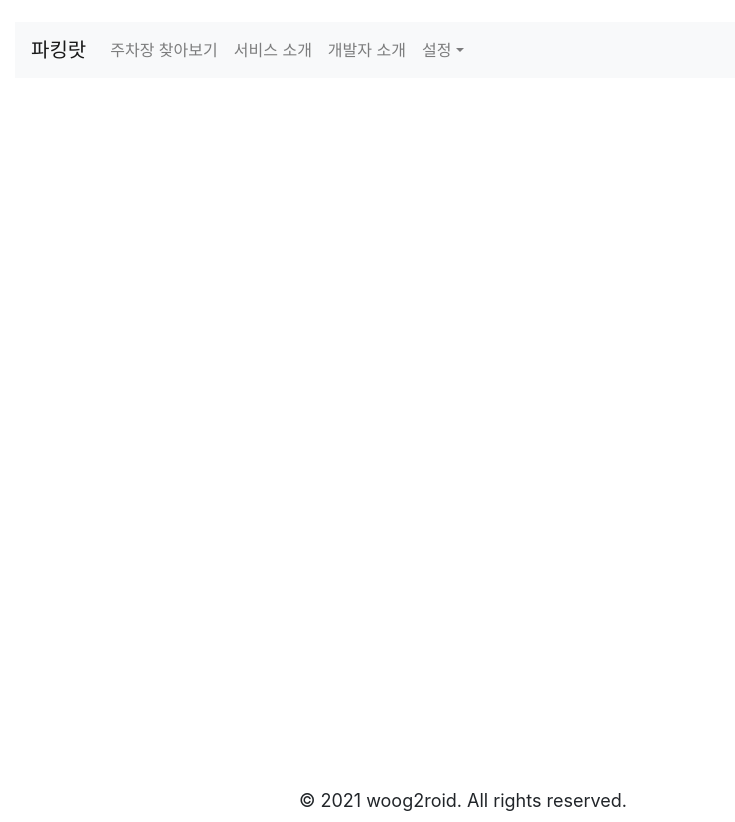
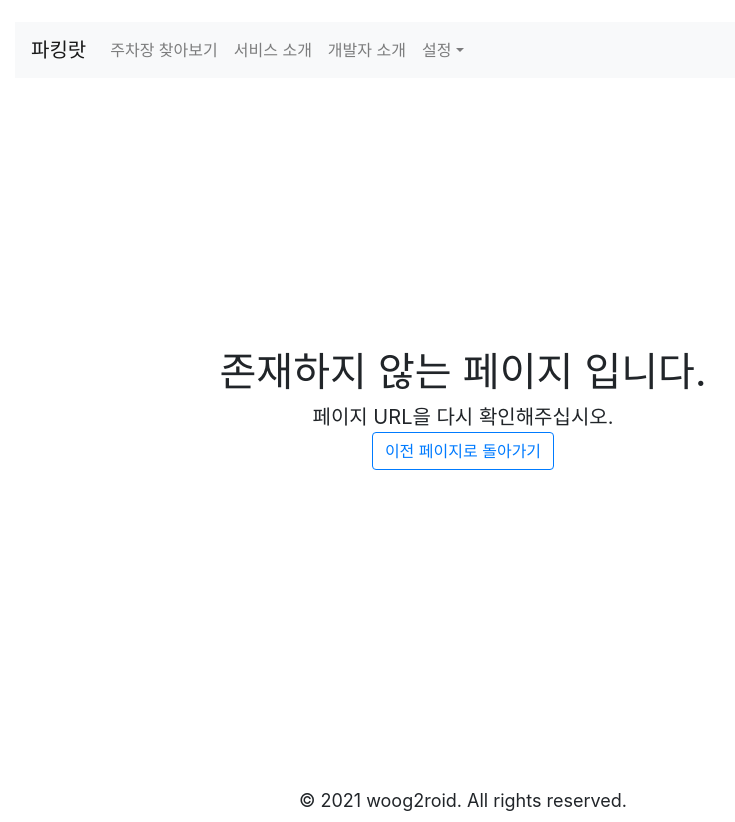
Before and after one commit to woog2roid/SeoulParkinglot-finder, a React (Create React App) app: page / in a window 1280 px wide. Shown: the whole page, without its empty margins (177-912 px from the left). Built offline with nearby package versions, Linux system fonts and the light colour scheme.

Commit message:
feat(common/Error404): 404 Not Found 페이지 완성

```diff
--- a/src/App.js
+++ b/src/App.js
@@ -25,7 +25,7 @@ const App = () => {
     <Wrapper>
       <Switch>
 		<Route path="/seoul-parking-lot-finder/" component={Main} exact={true}/>
-        <Route path="/seoul-parking-lot-finder/about" component={About} />
+        <Route path="/seoul-parking-lot-finder/about/" component={About} />
         <Route component={NotFound} />
       </Switch>
     </Wrapper>
--- /dev/null
+++ b/src/components/common/Error404.js
@@ -0,0 +1,61 @@
+import React, { useCallback } from 'react';
+import { useHistory } from 'react-router-dom';
+import styled from 'styled-components';
+import { Button } from 'reactstrap';
+
+const Wrapper = styled.div`
+	text-align: center;
+	position: absolute;
+	height: 20%;
+	top: 0;
+	bottom: 0;
+	left: 0;
+	right: 0;
+	margin: auto;
+`;
+const Title = styled.div`
+	@media all and (max-width:767px) {
+    	font-size: 25px;
+    }
+    @media all and (min-width:768px) and (max-width:1080px) {
+		font-size: 30px;
+    }
+    @media all and (min-width:1081px) {
+    	font-size: 40px;
+	}
+`;
+const Description = styled.div`
+	@media all and (max-width:767px) {
+    	font-size: 12px;
+    }
+    @media all and (min-width:768px) and (max-width:1080px) {
+		font-size: 15px;
+    }
+    @media all and (min-width:1081px) {
+    	font-size: 20px;
+	}
+`;
+
+const Error404 = () => {
+	const history = useHistory();
+
+	const goBack = useCallback(
+		e => {
+			history.goBack();
+		}, [history]
+	);
+
+	return (
+		<Wrapper>
+			<Title>존재하지 않는 페이지 입니다.</Title>
+			<Description>
+				페이지 URL을 다시 확인해주십시오.
+			</Description>
+			<Button outline color="primary" onClick={goBack}>
+				이전 페이지로 돌아가기
+			</Button>
+		</Wrapper>
+	);
+};
+
+export default Error404;
--- a/src/components/common/Footer.js
+++ b/src/components/common/Footer.js
@@ -1,7 +1,7 @@
 import React from 'react';
 import styled from 'styled-components';
 
-const FooterWrapper = styled.div`
+const Wrapper = styled.div`
     width: 100%;
 	font-weight: light;
 `;
@@ -21,11 +21,11 @@ const Profile = styled.div`
 
 const Footer = () => {
     return (
-        <FooterWrapper>
+        <Wrapper>
             <Profile>
                 © 2021 woog2roid. All rights reserved.
             </Profile>
-        </FooterWrapper>
+        </Wrapper>
     );
 };
 export default Footer;
--- a/src/pages/NotFound.js
+++ b/src/pages/NotFound.js
@@ -1,6 +1,7 @@
 import React from 'react';
 import NavBar from '../components/common/NavBar';
 import Footer from '../components/common/Footer';
+import Error404 from '../components/common/Error404';
 import { Wrapper, ContentsWrapper, FooterWrapper } from '../styles/utils/FooterPosition';
 
 const NotFound = () => {
@@ -8,6 +9,7 @@ const NotFound = () => {
         <Wrapper>
 			<ContentsWrapper>
 				<NavBar />
+				<Error404 />
 			</ContentsWrapper>
 			<FooterWrapper>
 				<Footer />
```
